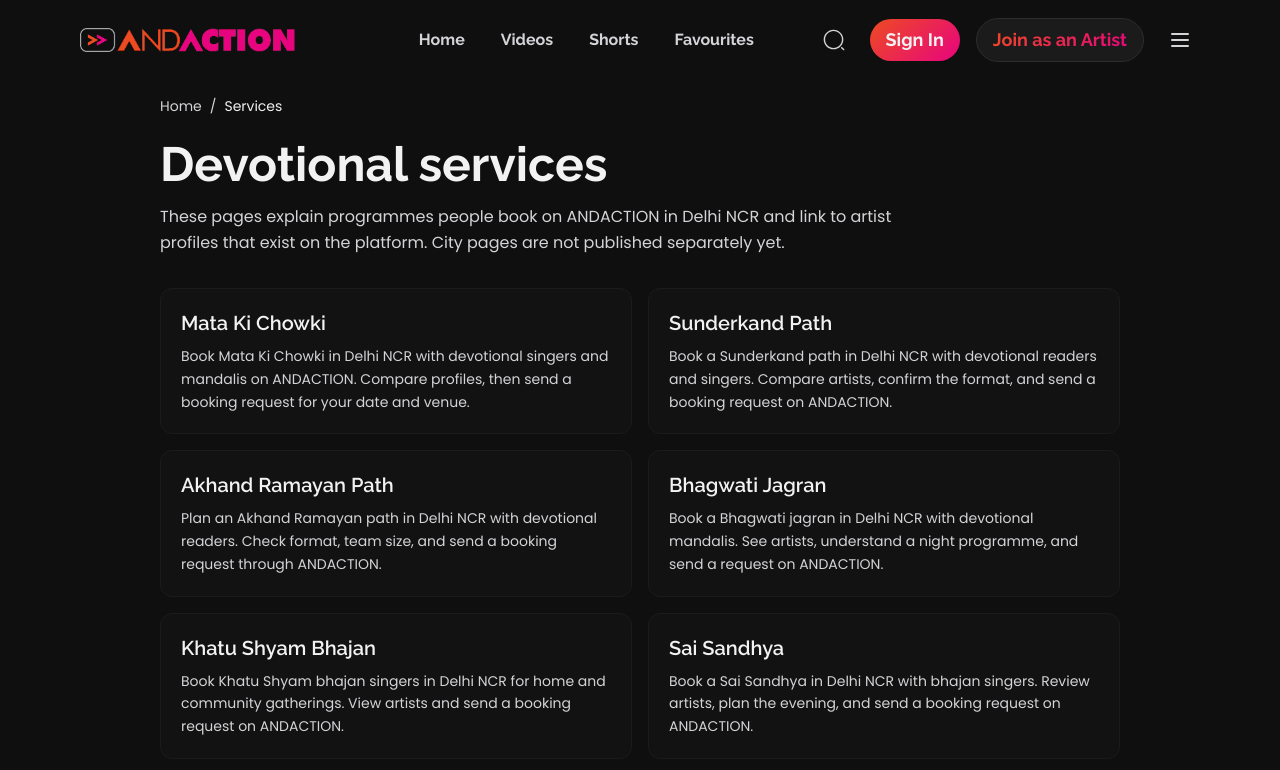
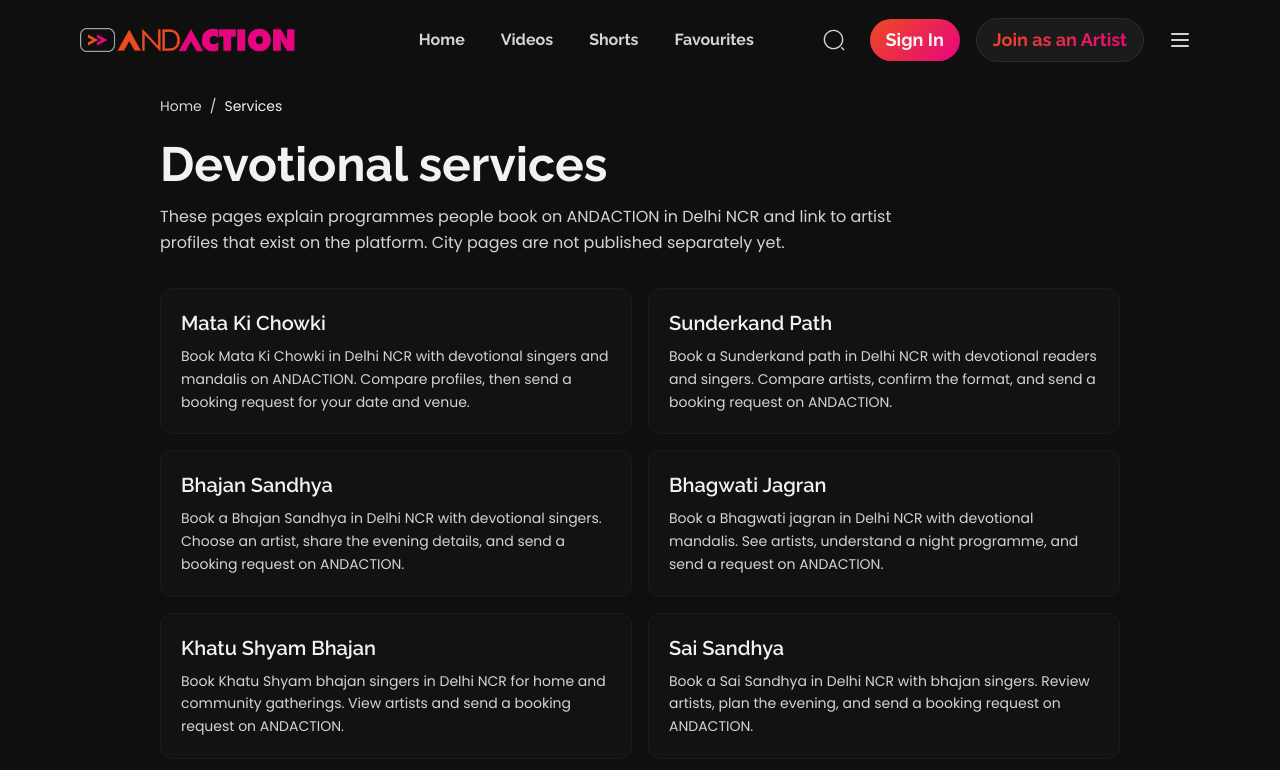
Before and after one commit to Aashishb4u/AndAction, a Next.js app: page /services in a window 1280 px wide. Shown: the top 770 px of the page. Built offline with nearby package versions, Linux system fonts and the light colour scheme; no server answers.

Commit message:
updated services and ui changes

```diff
--- a/app/services/[slug]/page.tsx
+++ b/app/services/[slug]/page.tsx
@@ -44,8 +44,8 @@
       type: "website",
       images: [
         {
-          url: service.image,
-          alt: service.imageAlt,
+          url: service.image || "/logo.png",
+          alt: service.imageAlt || "ANDACTION",
         },
       ],
     },
@@ -53,7 +53,7 @@
       card: "summary_large_image",
       title: service.ogTitle,
       description: service.ogDescription,
-      images: [service.image],
+      images: [service.image || "/logo.png"],
     },
   };
 }
--- a/app/services/page.tsx
+++ b/app/services/page.tsx
@@ -6,7 +6,7 @@
 
 const title = "Devotional Event Services in Delhi NCR | ANDACTION";
 const description =
-  "Book Mata Ki Chowki, Sunderkand path, Akhand Ramayan, Bhagwati jagran, Khatu Shyam bhajans, and Sai Sandhya with artists listed on ANDACTION.";
+  "Book Mata Ki Chowki, Sunderkand path, Bhajan Sandhya, Bhagwati jagran, Khatu Shyam bhajans, and Sai Sandhya with artists listed on ANDACTION.";
 
 export const metadata: Metadata = {
   title,
--- a/components/artist/ArtistAnalyticsPanel.tsx
+++ b/components/artist/ArtistAnalyticsPanel.tsx
@@ -33,8 +33,8 @@
 
 const METRIC_CARDS: Selection[] = [
   { kind: "type", value: "PROFILE_VIEW", label: "Profile Views", key: "profileViews" },
-  { kind: "type", value: "WHATSAPP_CLICK", label: "WhatsApp Clicks", key: "whatsappClicks" },
-  { kind: "type", value: "CALL_CLICK", label: "Call Clicks", key: "callClicks" },
+  { kind: "type", value: "WHATSAPP_CLICK", label: "WhatsApp button clicks", key: "whatsappClicks" },
+  { kind: "type", value: "CALL_CLICK", label: "Phone button clicks", key: "callClicks" },
 ];
 
 const EMPTY_SPLIT: AudienceSplit = { platform: 0, visitors: 0 };
--- a/components/services/DevotionalServiceView.tsx
+++ b/components/services/DevotionalServiceView.tsx
@@ -11,8 +11,7 @@
   { phrase: "Mata Ki Chowki", slug: "mata-ki-chowki" },
   { phrase: "Sunderkand path", slug: "sunderkand-path" },
   { phrase: "Sunderkand", slug: "sunderkand-path" },
-  { phrase: "Akhand Ramayan path", slug: "akhand-ramayan-path" },
-  { phrase: "Akhand Ramayan", slug: "akhand-ramayan-path" },
+  { phrase: "Bhajan Sandhya", slug: "bhajan-sandhya" },
   { phrase: "Bhagwati Jagran", slug: "bhagwati-jagran" },
   { phrase: "Khatu Shyam bhajan", slug: "khatu-shyam-bhajan" },
   { phrase: "Khatu Shyam", slug: "khatu-shyam-bhajan" },
@@ -239,6 +238,7 @@
             Choose an artist, then send a booking request from their profile. The artist confirms whether they are free and what the programme will cost.
           </p>
         </div>
+        {service.image ? (
           <figure className="mb-8">
             <div className="relative w-full aspect-[4/3] sm:aspect-[16/10] overflow-hidden rounded-2xl border border-background-light bg-background-light">
               <Image
@@ -251,6 +251,7 @@
               />
             </div>
           </figure>
+        ) : null}
         <div className="space-y-4 text-text-light-gray leading-relaxed text-base md:text-lg">
           {service.intro.map((paragraph) => (
             <p key={paragraph}>{linkify(paragraph, service.slug)}</p>
--- a/lib/devotional-services.ts
+++ b/lib/devotional-services.ts
@@ -232,7 +232,7 @@
       {
         heading: "Who performs it",
         paragraphs: [
-          "Readers range from a single experienced path reader to a small team with supporting voices and a musician. The list below uses profiles that exist on ANDACTION. A continuous sitting is an Akhand Ramayan path, which is booked separately.",
+          "Readers range from a single experienced path reader to a small team with supporting voices and a musician. The list below uses profiles that exist on ANDACTION. An evening of mixed bhajans is a Bhajan Sandhya, which is booked separately.",
         ],
       },
     ],
@@ -325,112 +325,112 @@
     ],
   },
   {
-    slug: "akhand-ramayan-path",
-    name: "Akhand Ramayan Path",
-    title: "Akhand Ramayan Path Booking in Delhi NCR | ANDACTION",
+    slug: "bhajan-sandhya",
+    name: "Bhajan Sandhya",
+    title: "Bhajan Sandhya Booking in Delhi NCR | ANDACTION",
     description:
-      "Plan an Akhand Ramayan path in Delhi NCR with devotional readers. Check format, team size, and send a booking request through ANDACTION.",
-    ogTitle: "Book an Akhand Ramayan Path in Delhi NCR",
+      "Book a Bhajan Sandhya in Delhi NCR with devotional singers. Choose an artist, share the evening details, and send a booking request on ANDACTION.",
+    ogTitle: "Book a Bhajan Sandhya in Delhi NCR",
     ogDescription:
-      "Request a continuous Ramayan path for home or a hall. The reading team confirms timing, headcount, and cost.",
-    h1: "Akhand Ramayan Path Booking in Delhi NCR",
+      "Request an evening of bhajans for home or a society gathering. The singer confirms the set, timing, and cost.",
+    h1: "Bhajan Sandhya Booking in Delhi NCR",
     intro: [
-      "An Akhand Ramayan path is a continuous reading of the Ramayan, kept without a planned break until the path is complete. Families and societies in Delhi NCR book readers for home, a hall, or a temple-side programme.",
-      "ANDACTION is where you look up devotional artists and send a dated request. Continuous readings need a team and a realistic timetable, so the notes you send matter more than a generic package name.",
+      "A Bhajan Sandhya is an evening of devotional singing: a seated programme of bhajans for family, a society, or a small satsang. Hosts in Delhi NCR book it for a weekday gathering, a festival evening, or a family function.",
+      "ANDACTION lists singers you can request. Tell them the deity or tradition you want, how long the evening should run, and whether it is at home or in a hall. A Sai evening is a Sai Sandhya, and a Mata sitting is a Mata Ki Chowki. This page is for a general bhajan evening.",
     ],
-    keywords: ["akhand ramayan", "ramayan path delhi"],
-    artistKeywords: ["akhand ramayan", "akhand path", "akhand ramcharitmanas"],
-    searchQuery: "ramayan path",
-    image: "/ahand-ramayan-path.jpg",
-    imageAlt: "A group seated around a havan during an Akhand Ramayan path.",
+    keywords: ["bhajan sandhya", "bhajan evening delhi", "devotional evening"],
+    artistKeywords: ["bhajan sandhya", "bhajan evening", "sandhya bhajan"],
+    searchQuery: "bhajan sandhya",
+    image: "/bhajan-sandhya.png",
+    imageAlt: "A singer and musicians performing bhajans before a Krishna and Radha shrine, with guests seated in front.",
     about: [
       {
-        heading: "What “akhand” means for booking",
+        heading: "What a Bhajan Sandhya includes",
         paragraphs: [
-          "Akhand means the reading is meant to continue in turn until the chosen text is finished. Hosts arrange a place where readers can sit for many hours, with water, a second shift of voices, and a quiet room.",
-          "Confirm which text the group reads — often Ramcharitmanas — and whether your family expects the full granth or a defined portion. Those are different commitments.",
+          "The singer or small group leads bhajans while guests sit and join the chorus. Many hosts keep a simple shrine, flowers, and an aarti at the end. The exact bhajans depend on the artist and what you ask for.",
+          "It is a satsang-style evening, not a stage concert. Share the room size so the singer knows whether one voice is enough or a small group with musicians is a better fit.",
         ],
       },
       {
-        heading: "Team and timing",
+        heading: "How long it usually runs",
         paragraphs: [
-          "A single reader rarely covers a full akhand path alone. Groups rotate. Ask how many people they bring, how they split hours, and what they need overnight if the path crosses midnight.",
-          "Duration is not a fixed number of hours on this page. It follows the text, the pace, and the size of the team. Get that estimate from the artist before you print invitations.",
+          "A home sandhya is often a compact set. A society programme can run longer and may need a microphone. Agree the start and finish with the artist when you send the request.",
+          "If you want only one tradition, such as a Sunderkand path or Khatu Shyam bhajans, book that page instead and say so in the notes.",
         ],
       },
     ],
-    occasionsIntro: "Akhand paths are usually planned events, not last-hour add-ons.",
+    occasionsIntro: "Say who the evening is for. The repertoire and the sound follow from that.",
     occasions: [
       {
-        title: "Home path",
-        text: "Possible when the house can hold a rotating team and the neighbours can accept a long, low-volume reading. Night access and washrooms should be clear.",
+        title: "At home",
+        text: "A living-room sitting with family and neighbours. Mention the floor, guest count, and whether you already have a speaker.",
       },
       {
-        title: "Community hall or society",
-        text: "Easier for longer sittings. You will need permission for hours, power, and sometimes an overnight stay for the team.",
+        title: "Society or community room",
+        text: "A clubhouse slot with a published start and end. Share gate entry and any rule on speaker volume.",
       },
       {
-        title: "Religious occasions",
-        text: "Ram Navami and other dates draw more demand. Share the date early if you want a specific group.",
+        title: "Festival and family evenings",
+        text: "A bhajan hour is often placed before or after another ritual. Give the exact window so it does not clash with the rest of the day.",
       },
     ],
     inclusionsIntro:
-      "Inclusions are whatever that team agrees to. A path booking does not automatically include bhojan, bedding, sound, or decoration.",
+      "You are booking the performance. Prasad, decoration, and a larger sound system are included only when you and the artist agree.",
     inclusions: [
-      { title: "Reading team", text: "The voices who keep the path continuous in shifts." },
-      { title: "Lead reader", text: "Someone accountable for sequence and completion." },
-      { title: "Musicians", text: "Only if the style is sung and the group carries instruments." },
-      { title: "Host arrangements", text: "Space, light, water, and meals are usually the host’s side unless agreed otherwise." },
+      { title: "Singer or group", text: "The voices leading the bhajans." },
+      { title: "Musicians", text: "Harmonium, dholak, or other players only when that artist brings them." },
+      { title: "Sound", text: "A room may need one microphone. A hall usually needs more, confirmed in the request." },
+      { title: "Aarti", text: "Often placed at the close. The host usually keeps the aarti thali and prasad." },
     ],
     area: {
-      heading: "Delhi NCR coverage",
+      heading: "Bhajan Sandhya in Delhi NCR",
       paragraphs: [
-        "Delhi NCR hosts, including in Noida and Gurugram, use this page. A team is treated as local only when their city, state, or performing states say so. For a single Sunderkand path rather than a continuous reading, book that service instead.",
+        "This page is for hosts in Delhi, Noida, Gurugram, Ghaziabad, and Faridabad. A singer is shown as Delhi NCR only when their city, state, or performing states say so. Ask about travel for your sector when you write.",
       ],
     },
-    bookingIntro: "Use the artist profile’s booking request. There is no separate akhand checkout.",
+    bookingIntro: "Booking is a request from the artist profile. The artist confirms the date and the cost.",
     bookingSteps: [
-      "Shortlist artists who mention Ramayan or akhand path.",
-      "Ask, in the notes, for team size and whether they cover the full text you want.",
-      "Share start time, venue, and if the path may run overnight.",
-      "Confirm fee, meals, and travel before you lock the date with relatives.",
+      "Open a singer whose profile mentions bhajan sandhya or a bhajan evening.",
+      "Send the date, start time, locality, and whether this is a home or society sitting.",
+      "Name any bhajans or tradition you want included.",
+      "Confirm duration, musicians, and the fee before you tell guests the time.",
     ],
     pricing: {
       paragraphs: [
-        "Akhand readings cost more than a short bhajan set because of hours and headcount. Travel and an overnight stay are part of the quote. Share those details with the team so they can confirm the final cost.",
-        "A starting charge on a profile, when present, is the artist’s own figure — often for a different, shorter performance. Treat it as a signal, then get a quote for the akhand booking.",
+        "The cost follows the singer, the length of the evening, extra musicians, sound, and travel inside NCR.",
+        "A starting charge on a profile is the artist’s listed starting price. Share your venue and duration so they can confirm the final cost.",
       ],
     },
     why: [
-      "You see who is actually listed before you commit to a long programme.",
-      "The request can carry the practical details a continuous path needs.",
-      "You are not shown fabricated team sizes or completion counts.",
+      "You choose a named singer and read their profile before you enquire.",
+      "The booking request carries the date, place, and the kind of evening you want.",
+      "A starting price appears when the artist has saved one.",
     ],
     faqs: [
       {
-        question: "Can I book an Akhand Ramayan path at home?",
+        question: "Can I book a Bhajan Sandhya at home?",
         answer:
-          "Only if the team agrees the house can support a long sitting. Describe rooms, night access, and guest count in the request.",
+          "Yes. Tell the artist the locality, guest count, and how long you want the evening to run. They confirm whether they are free.",
       },
       {
-        question: "How many readers are required?",
+        question: "Can I choose the bhajans?",
         answer:
-          "The performing group decides the rotation. Ask them how many readers they bring for a continuous path.",
+          "You can send a list or name the tradition. The artist confirms what they actually perform.",
       },
       {
-        question: "Does the fee include food for the team?",
+        question: "Is this the same as a Sai Sandhya?",
         answer:
-          "Assume it does not until the artist says it does. Hosts often arrange simple meals for a long path.",
+          "No. A Sai Sandhya is an evening of Sai bhajans. Use that page if Sai is the programme you want. This page is for a general bhajan evening.",
       },
       {
-        question: "How early should we book?",
+        question: "Do musicians come with the singer?",
         answer:
-          "Earlier than a two-hour bhajan evening. Festival dates and weekends need more lead time because the team is committed for many hours.",
+          "Only when that artist works with them. Ask in the request so the quote includes the right team.",
       },
       {
-        question: "Will the path be in Hindi?",
+        question: "How is the price decided?",
         answer:
-          "Ramcharitmanas paths are in Awadhi. Ask if you want Hindi explanation between sections; that is extra and not always offered.",
+          "The artist quotes for your duration, team, and location. The figure they confirm is the programme cost.",
       },
     ],
   },
```
Also changed, not shown: next.config.ts (+9 -0 lines), 1 other file (tests, documents, lock files or other folders). Lines whose indentation alone changed are shown as unchanged.
